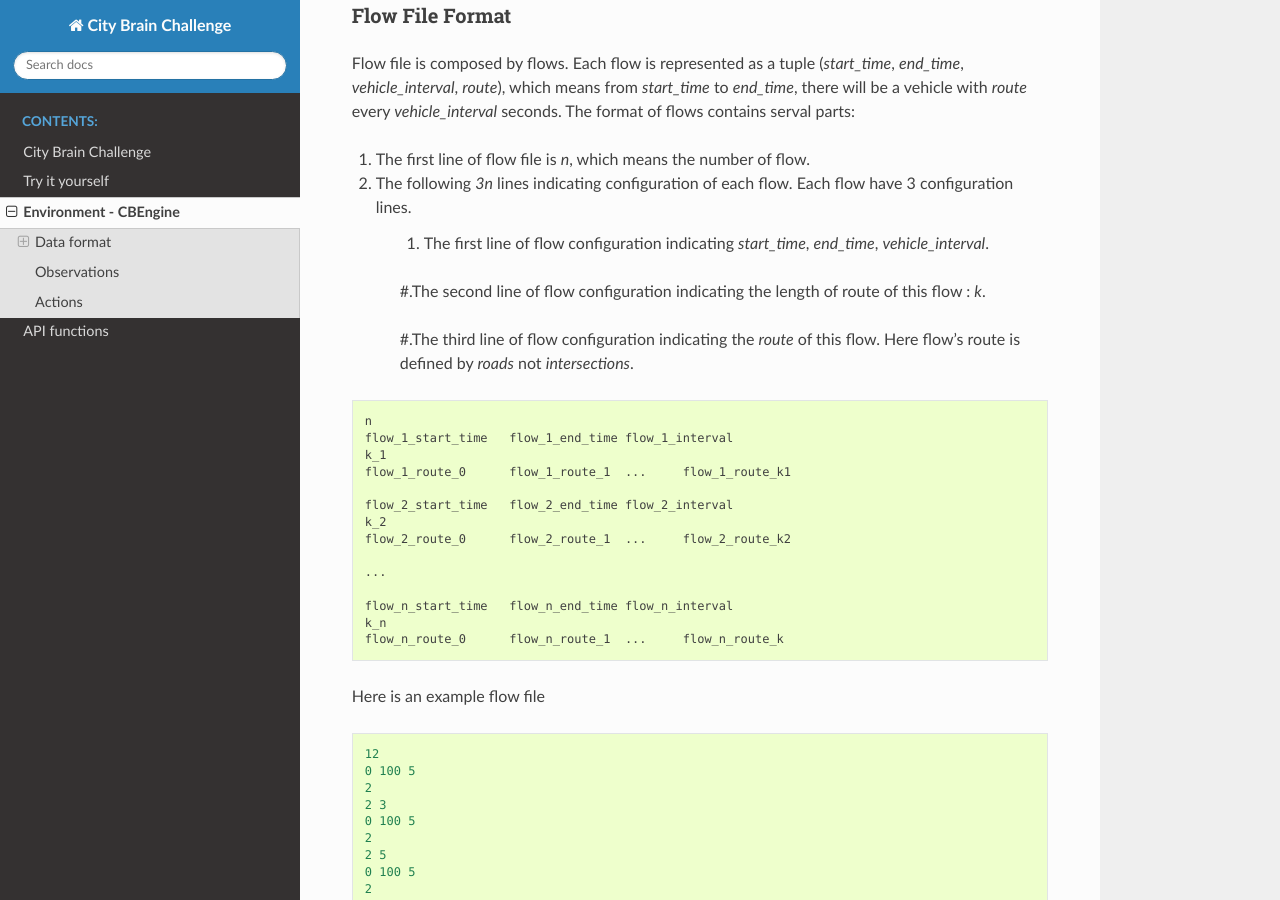
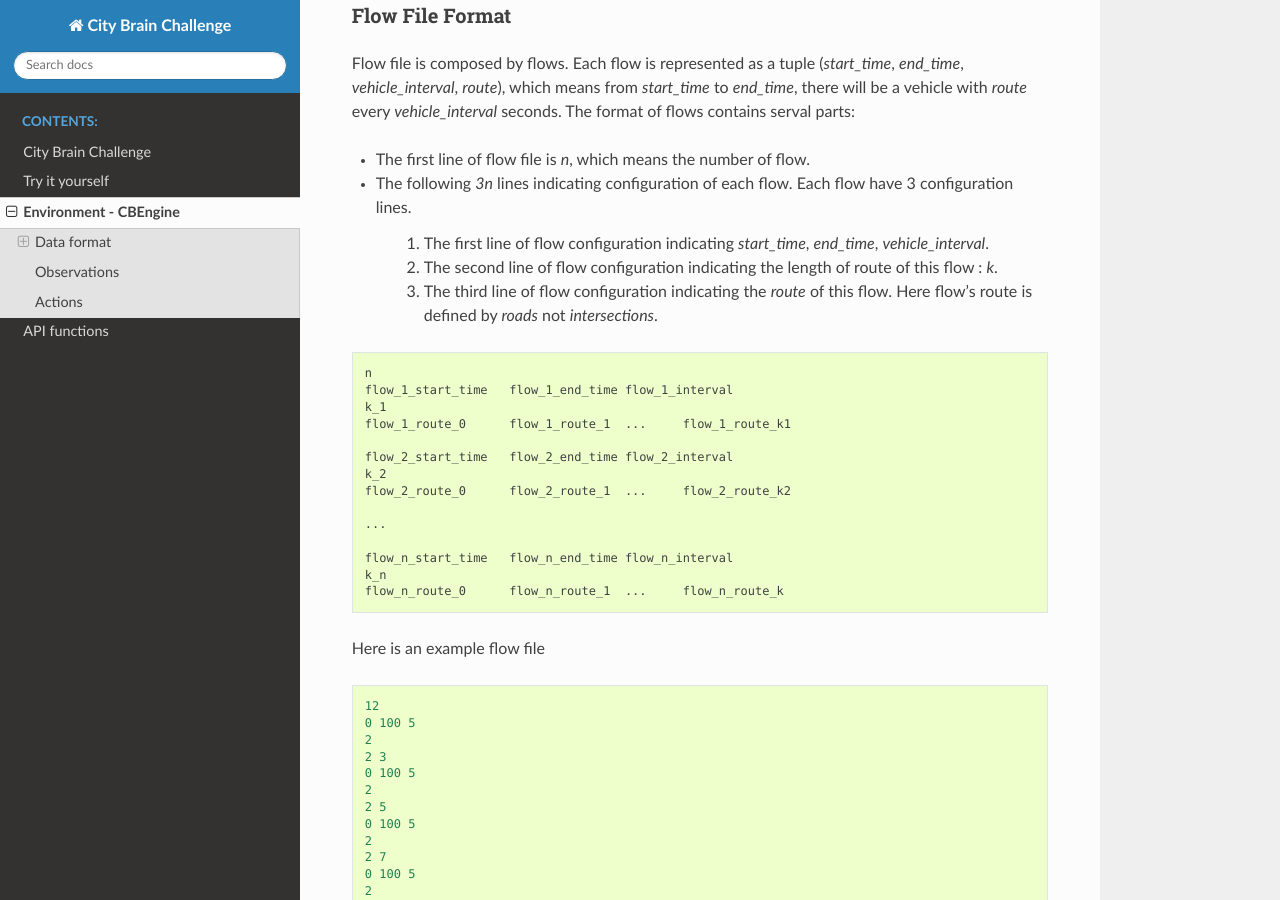
Before and after one commit to CityBrainChallenge/KDDCup2021-CityBrainChallenge, a Sphinx documentation site: the page built from docs/cbengine.rst, in a window 1280 px wide and 900 px high, scrolled down 3895 px. Built offline with Sphinx 7.4.7 and the Read the Docs theme 2.0.0, drawn with Linux system fonts in a browser that asks for light colours.

```diff
--- a/docs/cbengine.rst
+++ b/docs/cbengine.rst
@@ -165,15 +165,15 @@ Flow File Format
 Flow file is composed by flows. Each flow is represented as a tuple (*start_time*, *end_time*, *vehicle_interval*, *route*), which means from *start_time* to *end_time*, there will be a vehicle with *route* every *vehicle_interval* seconds. The format of flows contains serval parts:
 
 
-#. The first line of flow file is *n*, which means the number of flow.
+* The first line of flow file is *n*, which means the number of flow.
 
-#. The following *3n* lines indicating configuration of each flow. Each flow have 3 configuration lines.
+* The following *3n* lines indicating configuration of each flow. Each flow have 3 configuration lines.
 
     #. The first line of flow configuration indicating *start_time*, *end_time*, *vehicle_interval*.
 
-    #.The second line of flow configuration indicating the length of route of this flow : *k*.
+    #. The second line of flow configuration indicating the length of route of this flow : *k*.
 
-    #.The third line of flow configuration indicating the `route` of this flow. Here flow's route is defined by `roads` not `intersections`.
+    #. The third line of flow configuration indicating the `route` of this flow. Here flow's route is defined by `roads` not `intersections`.
 
 .. code-block:: c
 
```
